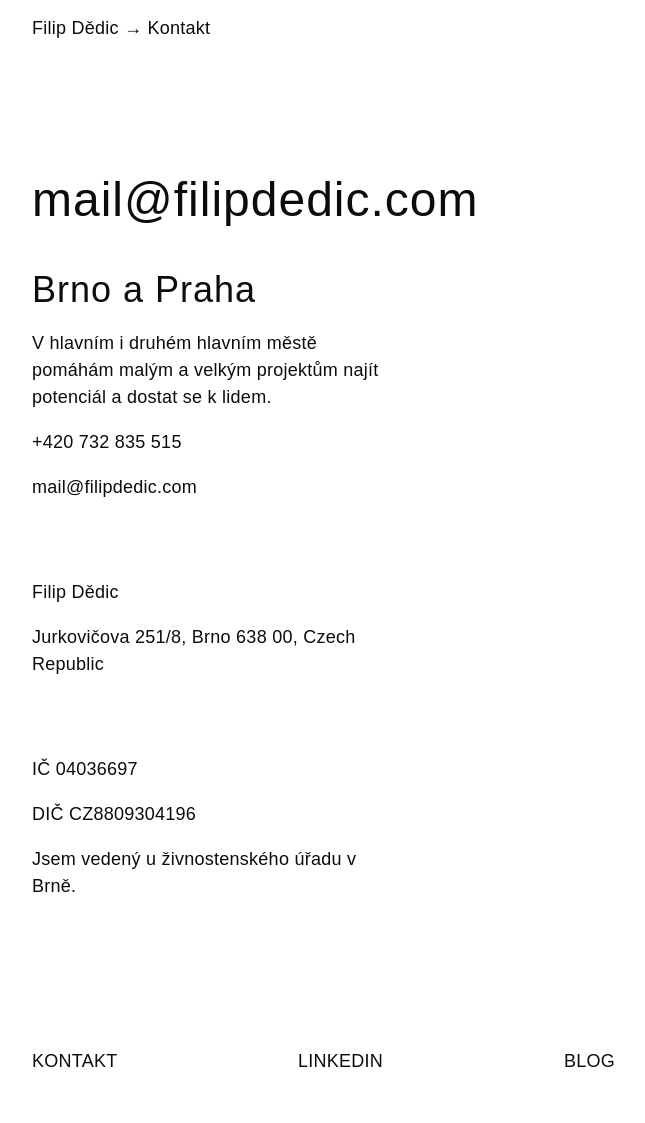
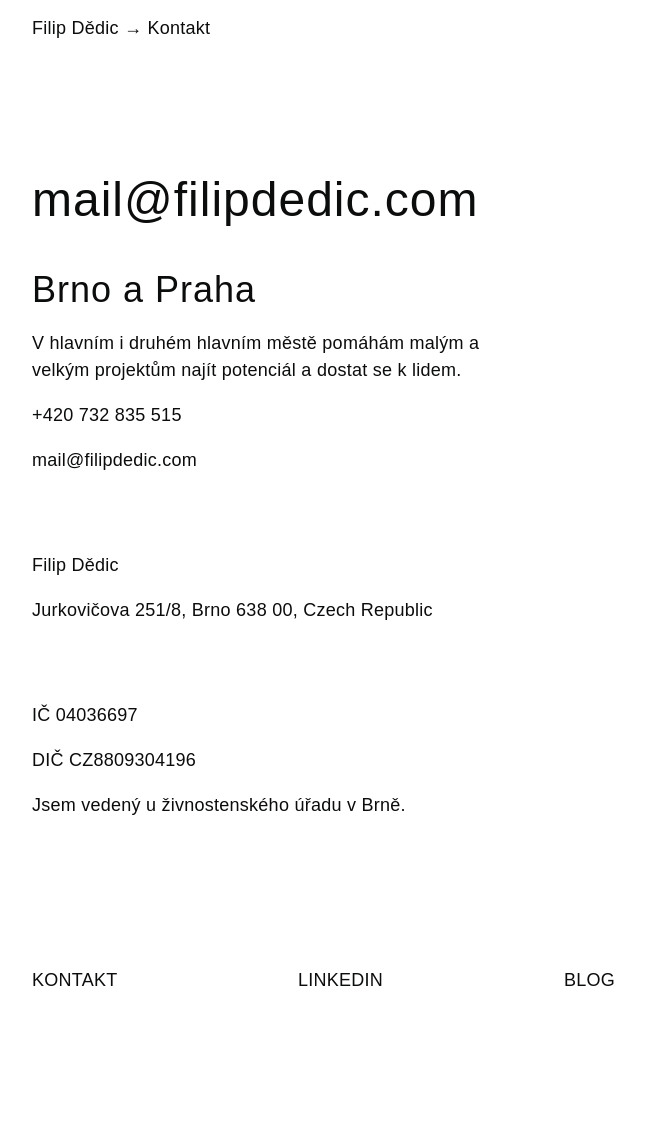
Before and after one commit to fdedic/fdedic.github.io, a Jekyll site: the page built from kontakt.md, in a window 1280 px wide. Shown: the whole page, without its empty margins (228-873 px from the left). Built offline with Jekyll 4.4.1, drawn with Linux system fonts in a browser that asks for light colours; nearby versions of some CDN libraries; some web fonts are replaced; after the commit the page ends 1042 px from its top, so only the background shows below that.

Commit message:
Update contact.html

```diff
--- a/_layouts/contact.html
+++ b/_layouts/contact.html
@@ -8,13 +8,14 @@
     <div id="main">
       <div class="grid-container">
         <div class="row text-block">
-          <div class="col-halves-first">
+          <div class="col-two-thirds-left">
             {{content}}
-            <div class="col-halves-second">
-            </div>
+          </div>
+          <div class="col-third-last">
           </div>
         </div>
       </div>
     </div>
-  </section>
+  </div>
+</section>
 {% include footer.html %}
```
